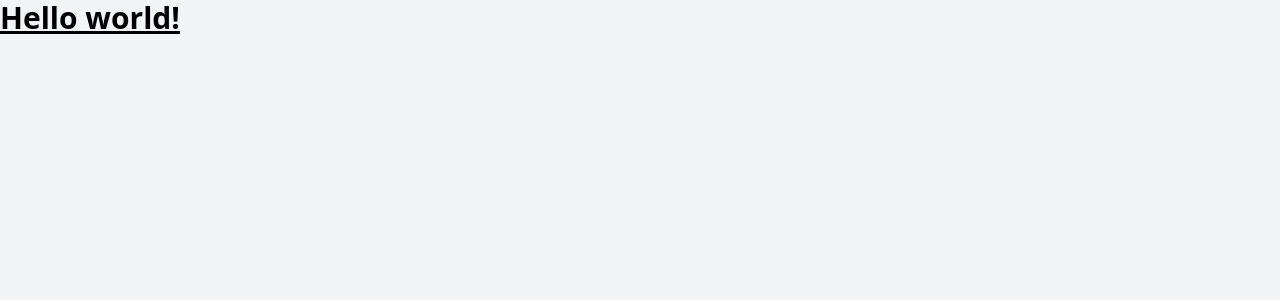
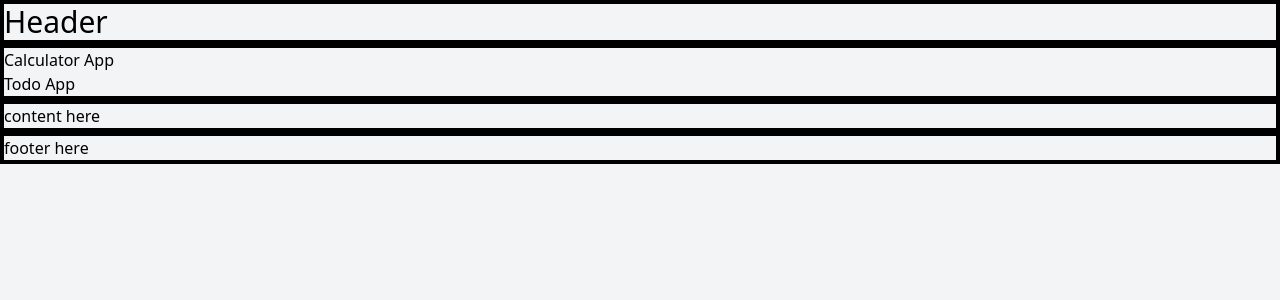
Before and after one commit to minihic/Learning-Svelte-Front-End-Project, a SvelteKit app: page / in a window 1280 px wide. Shown: the top 300 px of the page. Built offline with nearby package versions, Linux system fonts and the light colour scheme.

Commit message:
create layout

```diff
--- a/src/routes/+layout.svelte
+++ b/src/routes/+layout.svelte
@@ -1,5 +1,5 @@
 <script>
     import "../app.css";
-  </script>
+</script>
 
   <slot />
--- a/src/routes/+page.svelte
+++ b/src/routes/+page.svelte
@@ -1,4 +1,24 @@
-<h1 class="text-3xl font-bold underline">Hello world!</h1>
+<div>
+    <header class="border-black border-4 w-screen ">
+        <h1 class="text-3xl">Header</h1>
+    </header>
+    <nav class="border-black border-4">
+        <div>
+            <a href="/calculator">Calculator App</a>
+        </div>
+        <div>
+            <a href="/todo">Todo App</a>
+        </div>
+    </nav>
+    <div id="content" class="border-black border-4">
+        <p>content here</p>
+    </div>
+    <footer class="border-black border-4">
+        <p>footer here</p>
+    </footer>
+</div>
+
+
 
 <style lang="postcss">
     :global(html) {
```
